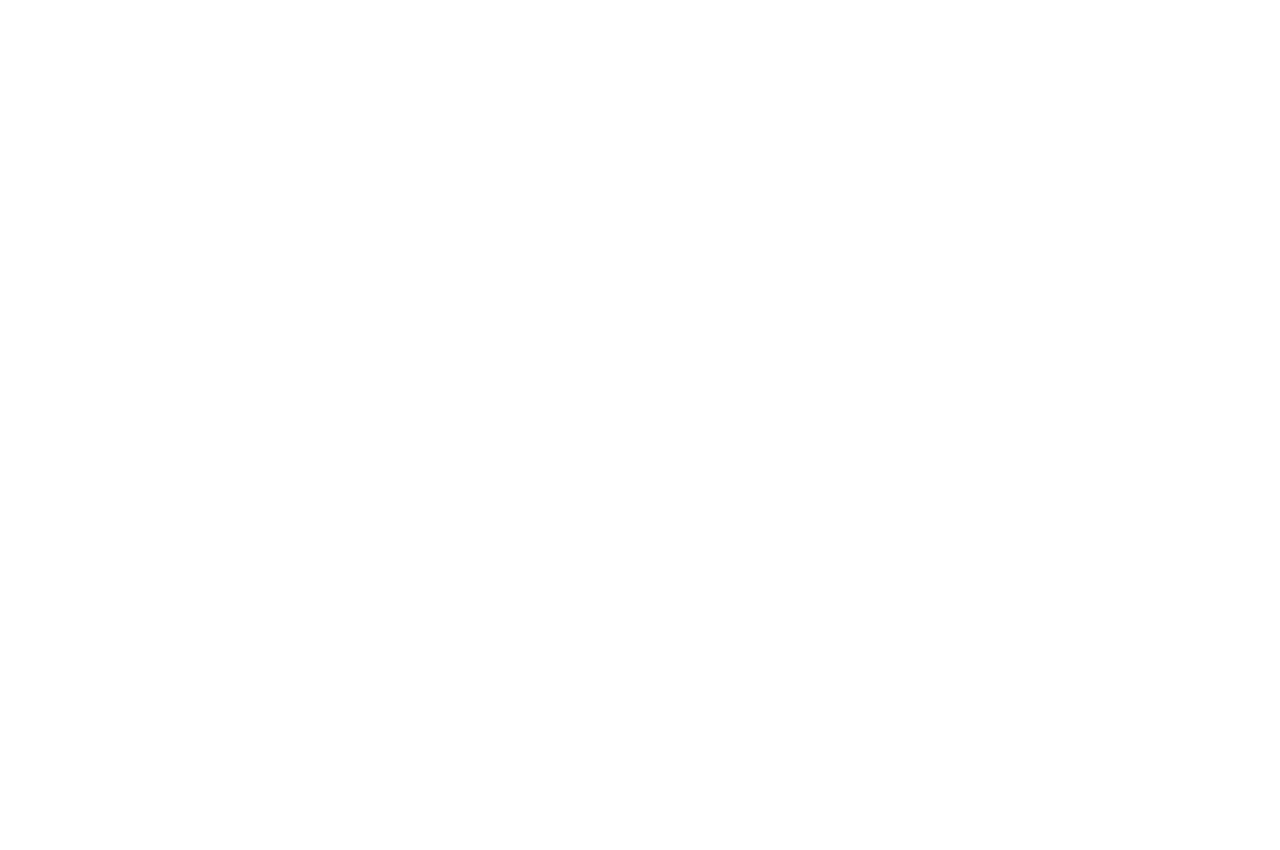
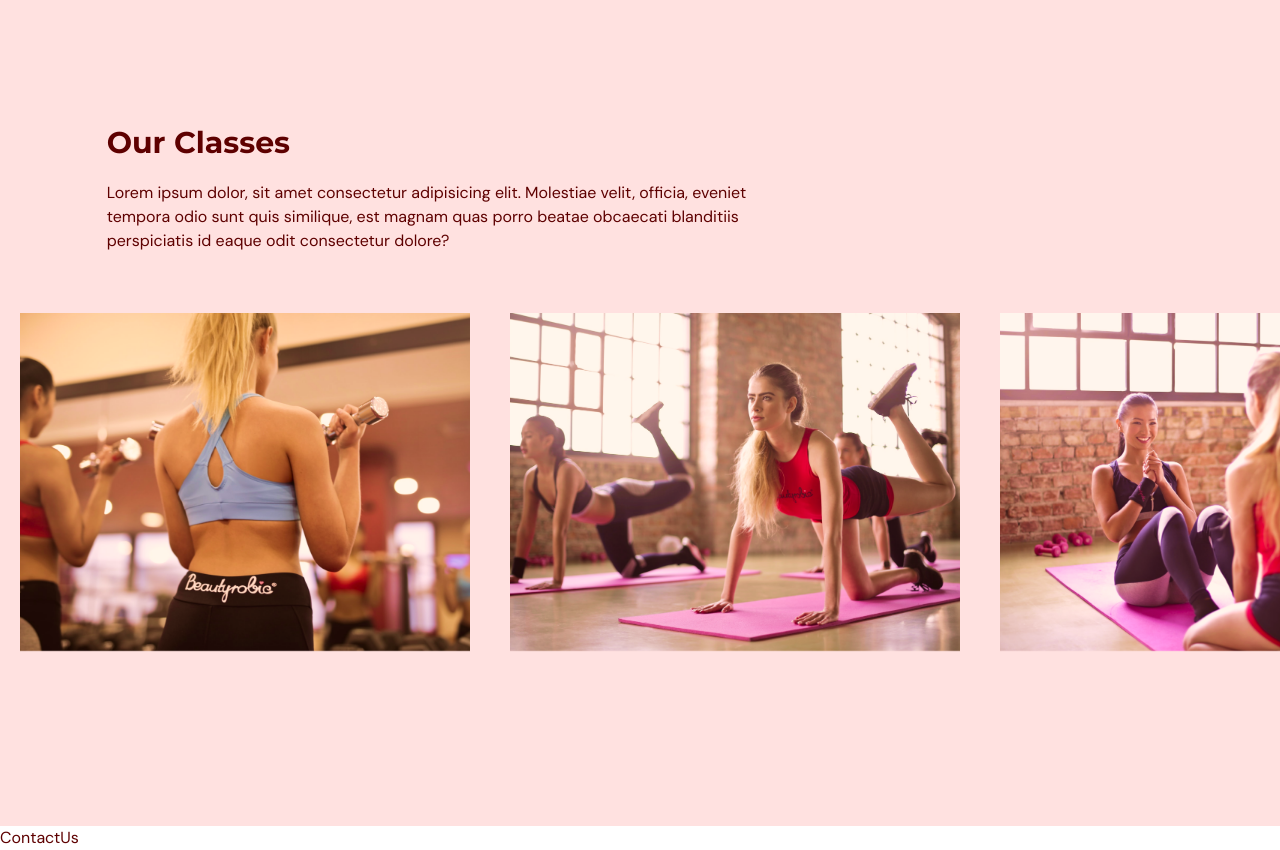
Before and after one commit to mirage109/gym-typescript, a React (Vite) app: page / in a window 1280 px wide. Shown: the part 2320-3170 px from the top of the page. Before the commit the page ends 2285 px from the top, so only its background shows below. Built offline with nearby package versions, Linux system fonts and the light colour scheme.

Commit message:
feat: classes component

```diff
--- a/package.json
+++ b/package.json
@@ -14,7 +14,8 @@
     "framer-motion": "^11.0.3",
     "react": "^18.2.0",
     "react-anchor-link-smooth-scroll": "^1.0.12",
-    "react-dom": "^18.2.0"
+    "react-dom": "^18.2.0",
+    "react-hook-form": "^7.49.3"
   },
   "devDependencies": {
     "@types/node": "^20.11.7",
--- a/src/App.tsx
+++ b/src/App.tsx
@@ -3,6 +3,8 @@
 import Benefits from "@/scenes/benefits"
 import { useEffect, useState } from "react";
 import { SelectedPage } from "@/shared/types";
+import OurClasses from "@/scenes/ourClasses";
+import ContactUs from "@/scenes/contactUs";
 
 function App() {
   const [selectedPage, setSelectedPage] = useState<SelectedPage>(
@@ -28,6 +30,8 @@
       <Navbar isTopOfPage={itTopOfPage} selectedPage={selectedPage} setSelectedPage={setSelectedPage} />
       <Home setSelectedPage={setSelectedPage}/>
       <Benefits setSelectedPage={setSelectedPage}/>
+      <OurClasses setSelectedPage={setSelectedPage}/>
+      <ContactUs setSelectedPage={setSelectedPage}/>
     </div>
   );
 }
--- /dev/null
+++ b/src/scenes/contactUs/index.tsx
@@ -0,0 +1,10 @@
+
+type Props = {}
+
+function ContactUs({}: Props) {
+  return (
+    <div>ContactUs</div>
+  )
+}
+
+export default ContactUs
--- /dev/null
+++ b/src/scenes/ourClasses/Class.tsx
@@ -0,0 +1,21 @@
+type Props = {
+  name: string;
+  description?: string;
+  image: string;
+};
+
+const Class = ({ name, description, image }: Props) => {
+  const overlayStyles = `p-5 absolute z-30 flex h-[380px] w-[450px] flex-col items-center justify-center  whitespace-normal bg-primary-500 text-center text-white
+  opacity-0 transition duration-500 hover:opacity-90`;
+  return (
+    <li className="relative mx-5 inline-block h-[380px] w-[450px]">
+      <div className={overlayStyles}>
+        <p className="tex-2xl">{name}</p>
+        <p className="mt-5">{description}</p>
+      </div>
+      <img alt={`${image}`} src={image} />
+    </li>
+  );
+};
+
+export default Class;
--- /dev/null
+++ b/src/scenes/ourClasses/index.tsx
@@ -0,0 +1,97 @@
+import { ClassType, SelectedPage } from "@/shared/types";
+import image1 from "@/assets/image1.png";
+import image2 from "@/assets/image2.png";
+import image3 from "@/assets/image3.png";
+import image4 from "@/assets/image4.png";
+import image5 from "@/assets/image5.png";
+import image6 from "@/assets/image6.png";
+import { motion } from "framer-motion";
+import HText from "@/shared/HText";
+import Class from "./Class";
+
+const classes: Array<ClassType> = [
+  {
+    name: "Weight Training Classes",
+    description:
+      "Lorem ipsum dolor sit amet consectetur adipisicing elit. Quisquam, voluptatibus. Lorem ipsum dolor sit amet consectetur adipisicing elit. Quisquam, voluptatibus. Lorem ipsum dolor sit amet consectetur adipisicing elit. Quisquam, voluptatibus.",
+    image: image1,
+  },
+  {
+    name: "Yoga Classes",
+    description:
+      "Lorem ipsum dolor sit amet consectetur adipisicing elit. Quisquam, voluptatibus. Lorem ipsum dolor sit amet consectetur adipisicing elit. Quisquam, voluptatibus. Lorem ipsum dolor sit amet consectetur adipisicing elit. Quisquam, voluptatibus.",
+    image: image2,
+  },
+  {
+    name: "Adventure Classes",
+    description:
+      "Lorem ipsum dolor sit amet consectetur adipisicing elit. Quisquam, voluptatibus. Lorem ipsum dolor sit amet consectetur adipisicing elit. Quisquam, voluptatibus. Lorem ipsum dolor sit amet consectetur adipisicing elit. Quisquam, voluptatibus.",
+    image: image3,
+  },
+  {
+    name: "Ab Core Classes",
+    image: image4,
+  },
+  {
+    name: "Fitness Classes",
+    description:
+      "Lorem ipsum dolor sit amet consectetur adipisicing elit. Quisquam, voluptatibus. Lorem ipsum dolor sit amet consectetur adipisicing elit. Quisquam, voluptatibus. Lorem ipsum dolor sit amet consectetur adipisicing elit. Quisquam, voluptatibus.",
+    image: image5,
+  },
+  {
+    name: "Training Classes",
+    description:
+      "Lorem ipsum dolor sit amet consectetur adipisicing elit. Quisquam, voluptatibus. Lorem ipsum dolor sit amet consectetur adipisicing elit. Quisquam, voluptatibus. Lorem ipsum dolor sit amet consectetur adipisicing elit. Quisquam, voluptatibus.",
+    image: image6,
+  },
+];
+
+type Props = {
+  setSelectedPage: (value: SelectedPage) => void;
+};
+
+const OurClasses = ({ setSelectedPage }: Props) => {
+  return (
+    <section id="ourclasses" className="w-full bg-primary-100 py-40">
+      <motion.div
+        onViewportEnter={() => setSelectedPage(SelectedPage.OurClasses)}
+      >
+        <motion.div
+          className="mx-auto w-5/6"
+          initial="hidden"
+          whileInView="visible"
+          viewport={{ once: true, amount: 0.5 }}
+          transition={{ duration: 0.5 }}
+          variants={{
+            hidden: { opacity: 0, x: -50 },
+            visible: { opacity: 1, x: 0 },
+          }}
+        >
+          <div className="md:w-3/5">
+            <HText>Our Classes</HText>
+            <p className="py-5">
+              Lorem ipsum dolor, sit amet consectetur adipisicing elit.
+              Molestiae velit, officia, eveniet tempora odio sunt quis
+              similique, est magnam quas porro beatae obcaecati blanditiis
+              perspiciatis id eaque odit consectetur dolore?
+            </p>
+          </div>
+        </motion.div>
+        <div className="mt-10 h-[353px] w-full overflow-x-auto overflow-y-hidden">
+          <ul className="w-[2800px] whitespace-nowrap">
+            {classes.map((item: ClassType, index) => (
+              <Class
+                key={`${item.name}-${index}`}
+                name={item.name}
+                description={item.description}
+                image={item.image}
+              />
+            ))}
+          </ul>
+        </div>
+      </motion.div>
+    </section>
+  );
+};
+
+export default OurClasses;
--- a/src/shared/types.ts
+++ b/src/shared/types.ts
@@ -10,3 +10,9 @@
   title: string;
   description: string;
 }
+
+export interface ClassType{
+  name: string;
+  description?: string;
+  image: string;
+}
```
Also changed, not shown: 1 other file (tests, documents, lock files or other folders).
